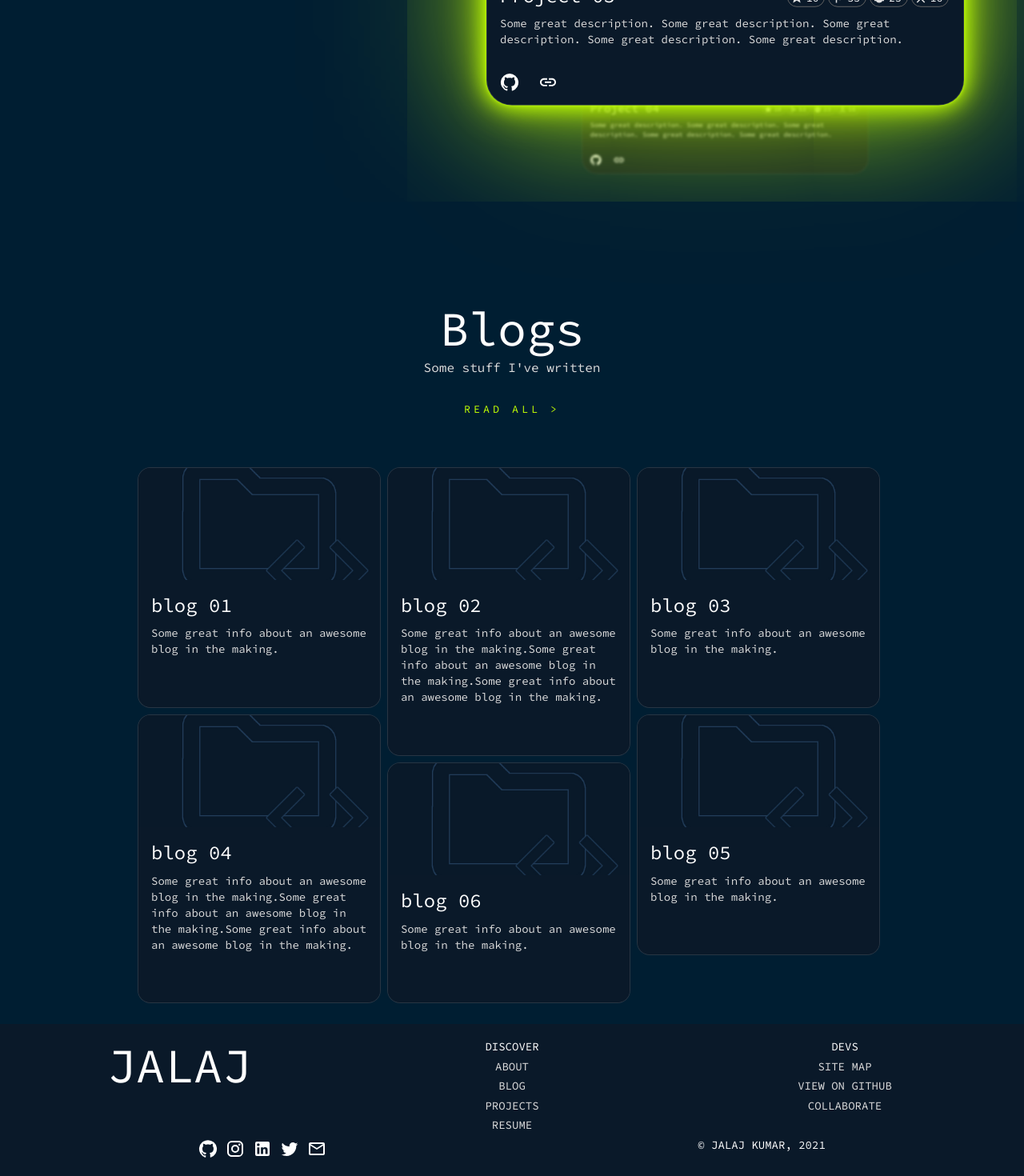
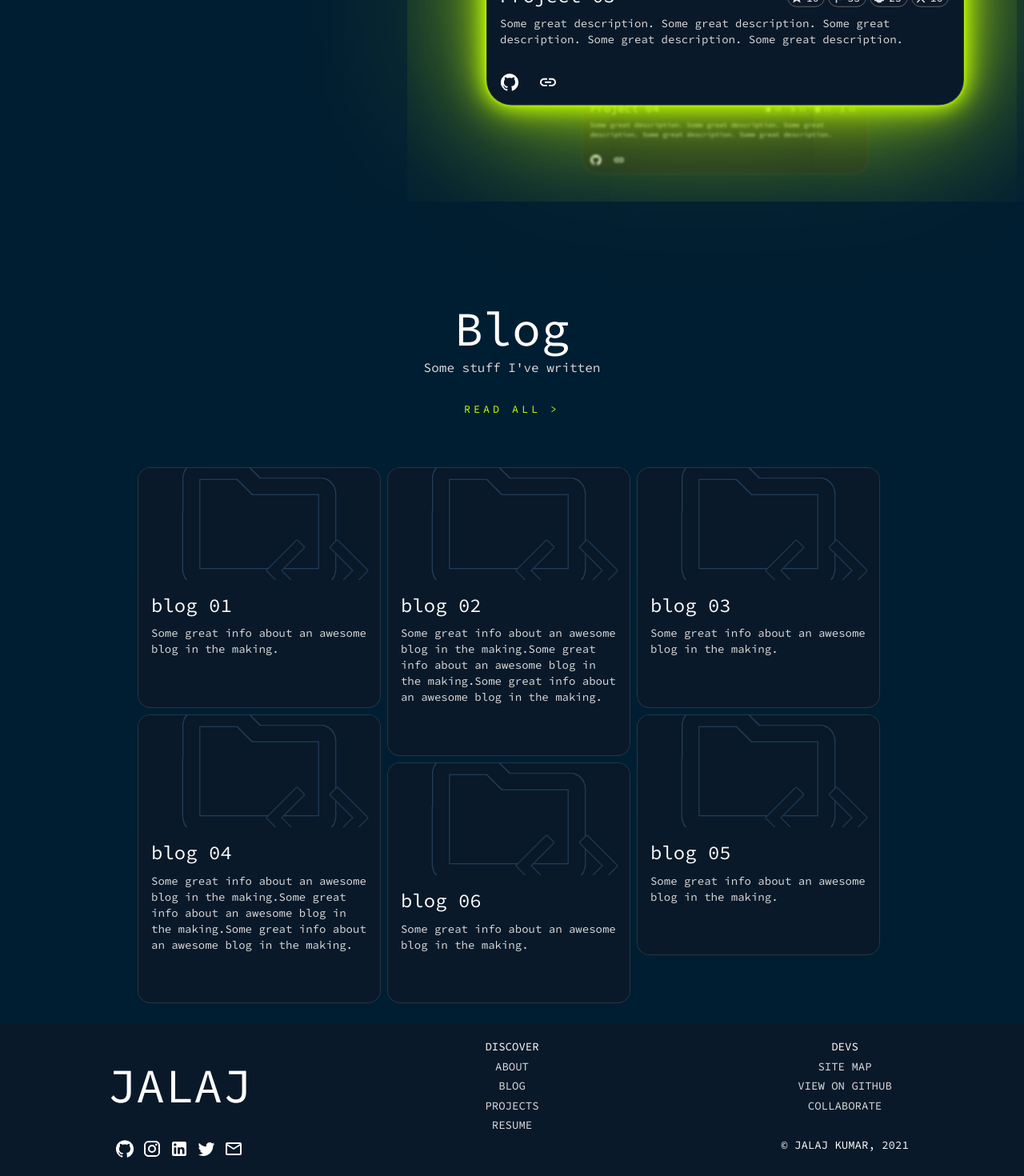
Before and after one commit to jalaj711/jalaj711.github.io, a Next.js app: page / in a window 1280 px wide. Shown: the part 1273-2743 px from the top of the page at 80% size. Built offline with nearby package versions, Linux system fonts and the light colour scheme.

Commit message:
align footer items
Signed-off-by: Jalaj Kumar <96870071+jalaj-07@users.noreply.github.com>

```diff
--- a/pages/index.tsx
+++ b/pages/index.tsx
@@ -111,7 +111,7 @@ const Home: NextPage = () => {
           sx={{ p: 2, display: "flex", justifyContent: "center" }}
         >
           <Grid item xs={12} sx={{ ...styles.title, my: 4 }}>
-            <Typography variant="h2">Blogs</Typography>
+            <Typography variant="h2">Blog</Typography>
             <Typography color="text.secondary">
               Some stuff I&apos;ve written
             </Typography>
@@ -132,7 +132,7 @@ const Home: NextPage = () => {
       </Box>
       <Box sx={styles.footer}>
         <Grid container>
-          <Grid item xs={12} md={4}>
+          <Grid item xs={12} md={4} sx={{display: "flex", flexDirection: "column", justifyContent: "center"}}>
             {/** TODO: Replace this with a logo */}
             <Typography variant="h2">JALAJ</Typography>
           </Grid>
@@ -151,7 +151,7 @@ const Home: NextPage = () => {
             <Typography variant="button" component="div" color="text.secondary">Collaborate</Typography>
           </Grid>
 
-          <Grid item xs={12} md={6}>
+          <Grid item xs={12} md={4}>
             <ButtonGroup>
               <IconButton size="small"><GitHub /></IconButton>
               <IconButton size="small"><Instagram /></IconButton>
@@ -160,7 +160,8 @@ const Home: NextPage = () => {
               <IconButton size="small"><MailOutline /></IconButton>
             </ButtonGroup>
           </Grid>
-          <Grid item xs={12} md={6}>
+          <Grid item xs={12} md={4} />
+          <Grid item xs={12} md={4}>
             <Typography variant="button" component="div">&copy; Jalaj Kumar, 2021</Typography>
           </Grid>
         </Grid>
```
